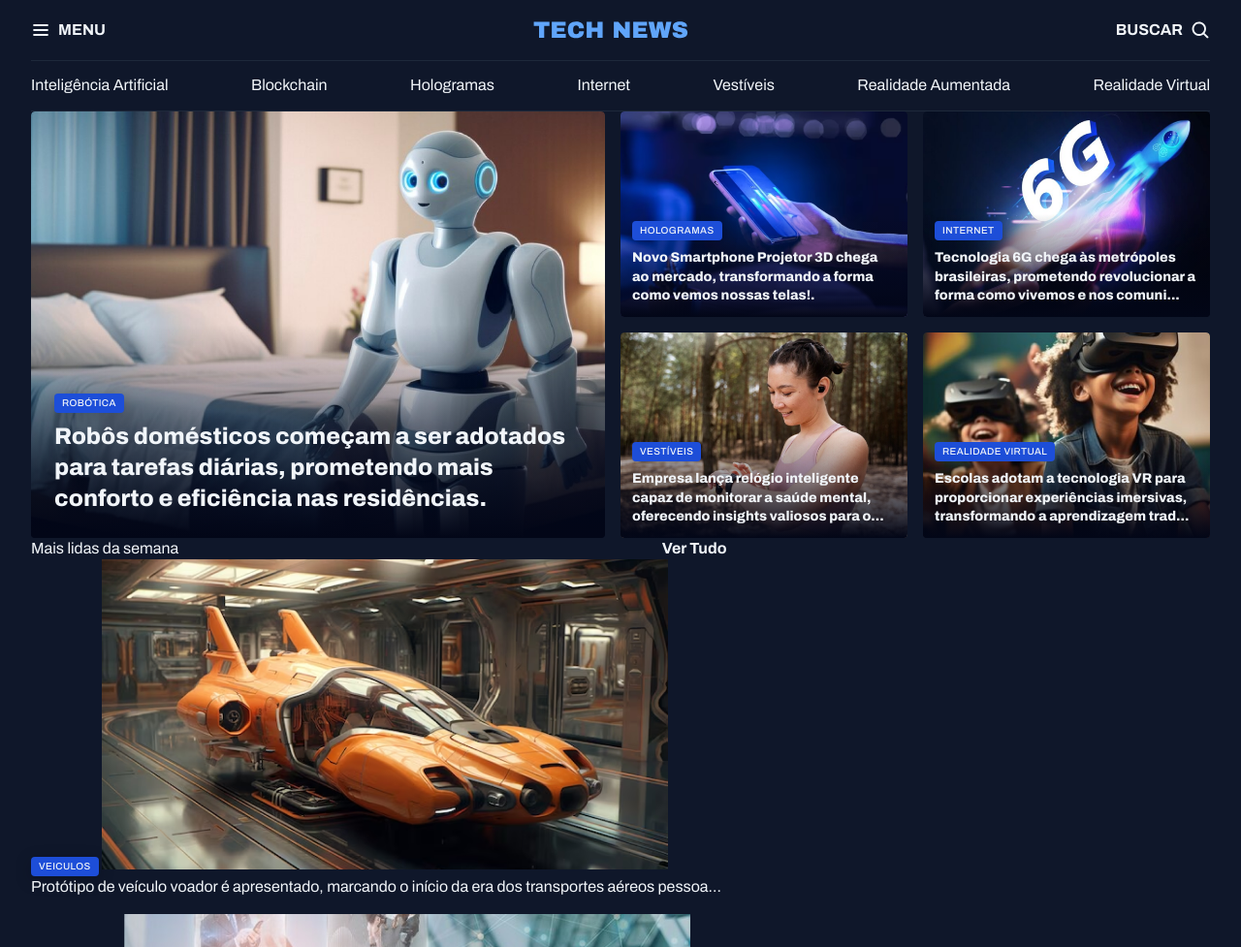
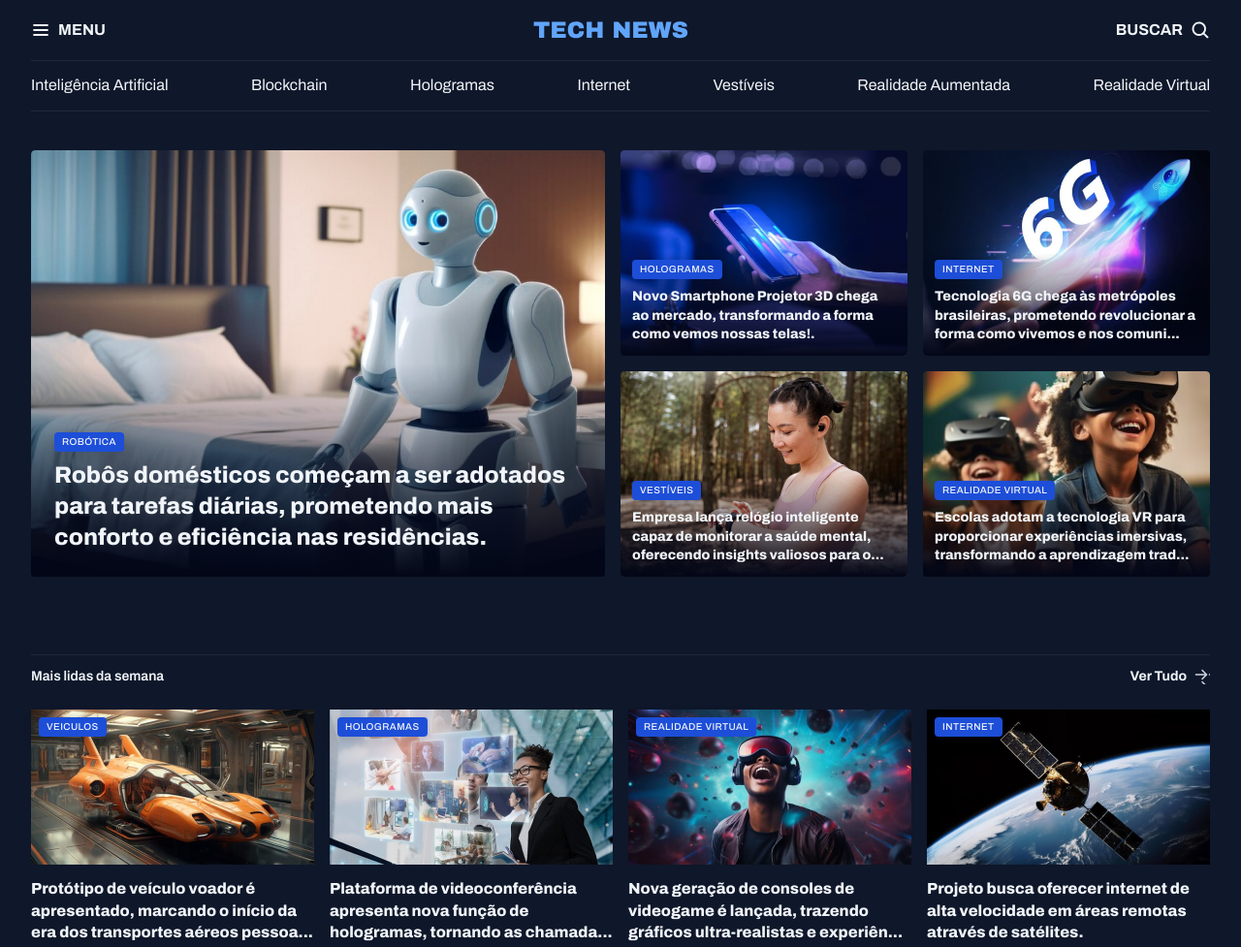
Before and after one commit to MarceloVieira22/Projeto---Portal-de-noticias, a plain HTML site: page index.html in a window 1280 px wide. Shown: the top 977 px of the page at 97% size. Drawn offline with Linux system fonts and the light colour scheme.

Commit message:
Aplicando estilos na seção mais lida da semana

```diff
--- a/styles/global.css
+++ b/styles/global.css
@@ -50,6 +50,11 @@ img {
   margin-inline: auto ;
 }
 
+main {
+  margin-top: 40px;
+  gap: 80px;
+}
+
 .content-tag {
   display: inline-block;
   background-color: var(--brand-color-dark);
--- a/styles/sections.css
+++ b/styles/sections.css
@@ -1,8 +1,58 @@
+section header {
+  border-top: 1px solid var(--stroke-color);
+  padding-block: 12px 24px;
+  font: var(--text-span);
+
+  a {
+    justify-self: end;
+    align-items: center;
+    gap: 8px;
+    span {
+      background-image: url(../assets/icons/Vector.svg);
+      width: 16px;
+      height: 16px;
+    }
+
+    &:hover span {
+      background-image: url(../assets/icons/ArrowRight-hover.svg);
+    }
+  }
+}
+
+
+
 #freatured {
   img {
     height: 100%;
     object-fit: cover;
     border-radius: 4px;
+  }
+}
+
+#semana {
+
+
+  &>div {
+    grid-template-columns: repeat(4, 292px);
+  }
+  img {
+    height: 160px;
+
+  }
+
+  figure {
+    position: relative;
+
+    .content-tag {
+      position: absolute;
+      top: 8px;
+      left: 8px;
+    }
+
+    p {
+      margin-top: 8px;
+      font-weight: 800;
+    }
   }
 }
 
```
